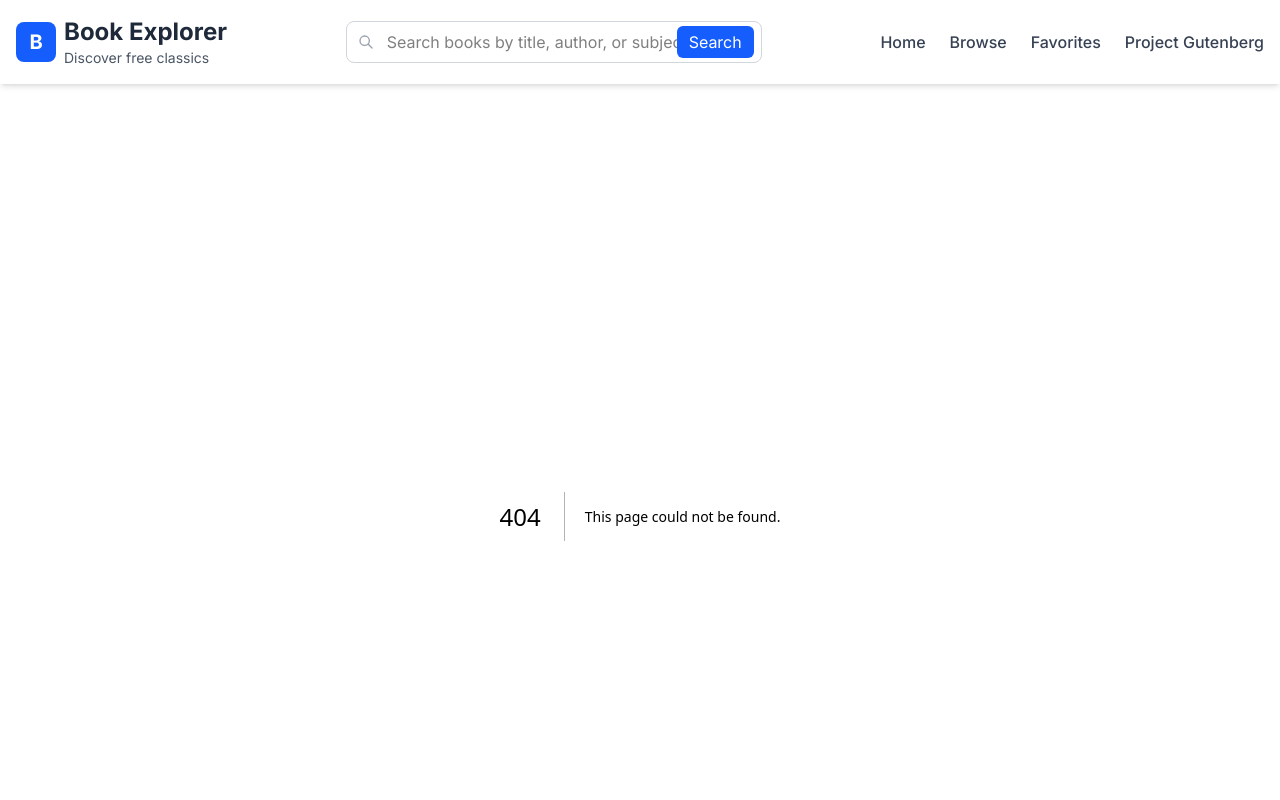
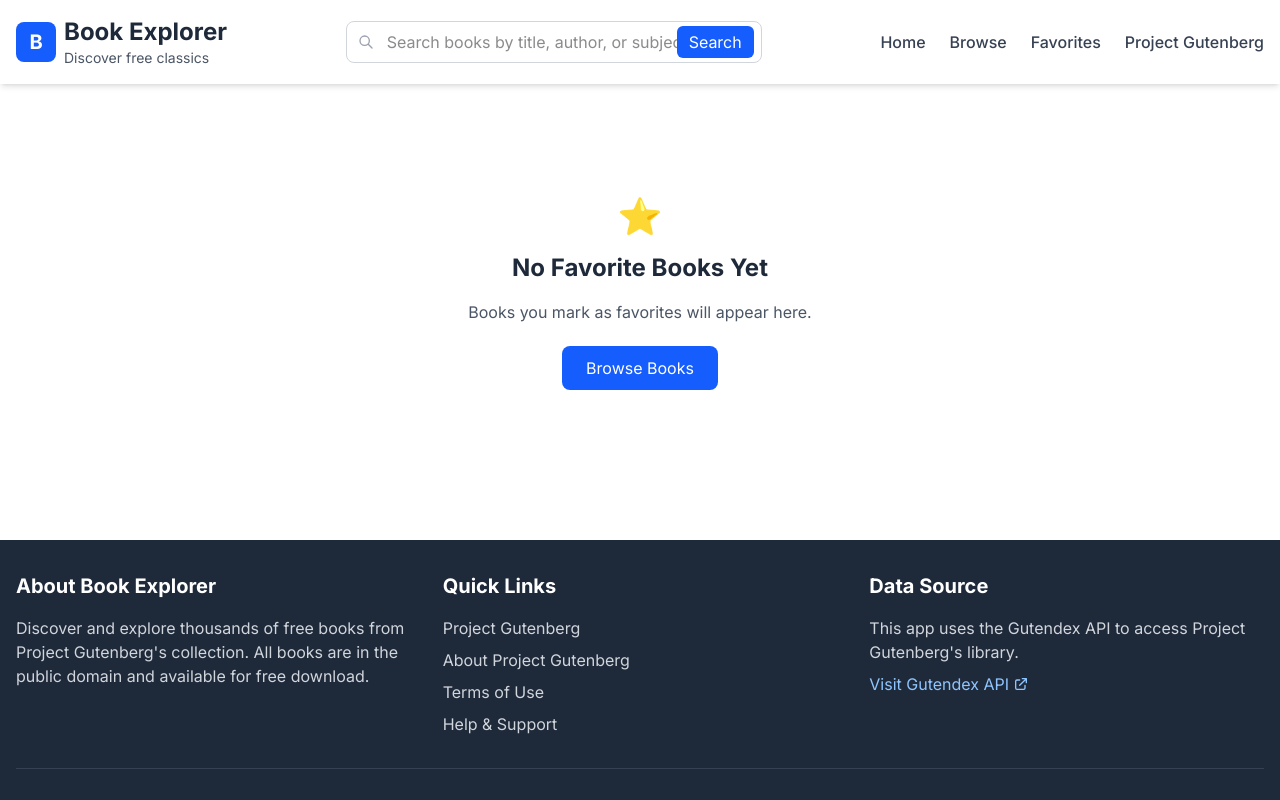
Before and after one commit to kevinkiplangat432/nextjs, a Next.js app: page /favourites in a window 1280 px wide. Before the commit this address had no page. Shown: the top 800 px of the page. Built offline with nearby package versions, Linux system fonts and the light colour scheme.

Commit message:
added the favourites pages and edited the layouts and adds the new files( pages.js in fav

```diff
--- /dev/null
+++ b/src/app/favourites/page.js
@@ -0,0 +1,83 @@
+'use client';
+
+import { useState, useEffect } from 'react';
+import { fetchBooksByIds } from '@/lib/api';
+import BookGrid from '@/components/books/BookGrid';
+import { useFavorites } from '@/hooks/useLocalStorage';
+
+/**
+ * Favorites page showing user's saved books
+ * @returns {JSX.Element} Favorites page
+ */
+export default function FavoritesPage() {
+  const { favorites } = useFavorites();
+  const [favoriteBooks, setFavoriteBooks] = useState([]);
+  const [loading, setLoading] = useState(true);
+  const [error, setError] = useState(null);
+
+  // Load favorite books
+  useEffect(() => {
+    async function loadFavoriteBooks() {
+      if (favorites.length === 0) {
+        setFavoriteBooks([]);
+        setLoading(false);
+        return;
+      }
+
+      setLoading(true);
+      setError(null);
+
+      try {
+        const books = await fetchBooksByIds(favorites);
+        setFavoriteBooks(books);
+      } catch (err) {
+        console.error('Error loading favorite books:', err);
+        setError('Failed to load favorite books');
+      } finally {
+        setLoading(false);
+      }
+    }
+
+    loadFavoriteBooks();
+  }, [favorites]);
+
+  // No favorites
+  if (favorites.length === 0 && !loading) {
+    return (
+      <div className="text-center py-20">
+        <div className="text-gray-400 text-4xl mb-4">⭐</div>
+        <h1 className="text-2xl font-bold text-gray-800 mb-4">
+          No Favorite Books Yet
+        </h1>
+        <p className="text-gray-600 mb-8">
+          Books you mark as favorites will appear here.
+        </p>
+        <a
+          href="/books"
+          className="bg-blue-600 text-white px-6 py-3 rounded-lg hover:bg-blue-700"
+        >
+          Browse Books
+        </a>
+      </div>
+    );
+  }
+
+  return (
+    <div className="space-y-8">
+      {/* Page header */}
+      <div className="text-center py-6">
+        <h1 className="text-3xl font-bold text-gray-900 mb-2">My Favorites</h1>
+        <p className="text-gray-600">
+          {favorites.length} saved {favorites.length === 1 ? 'book' : 'books'}
+        </p>
+      </div>
+
+      {/* Favorites grid */}
+      <BookGrid
+        books={favoriteBooks}
+        loading={loading}
+        error={error}
+      />
+    </div>
+  );
+}
```
